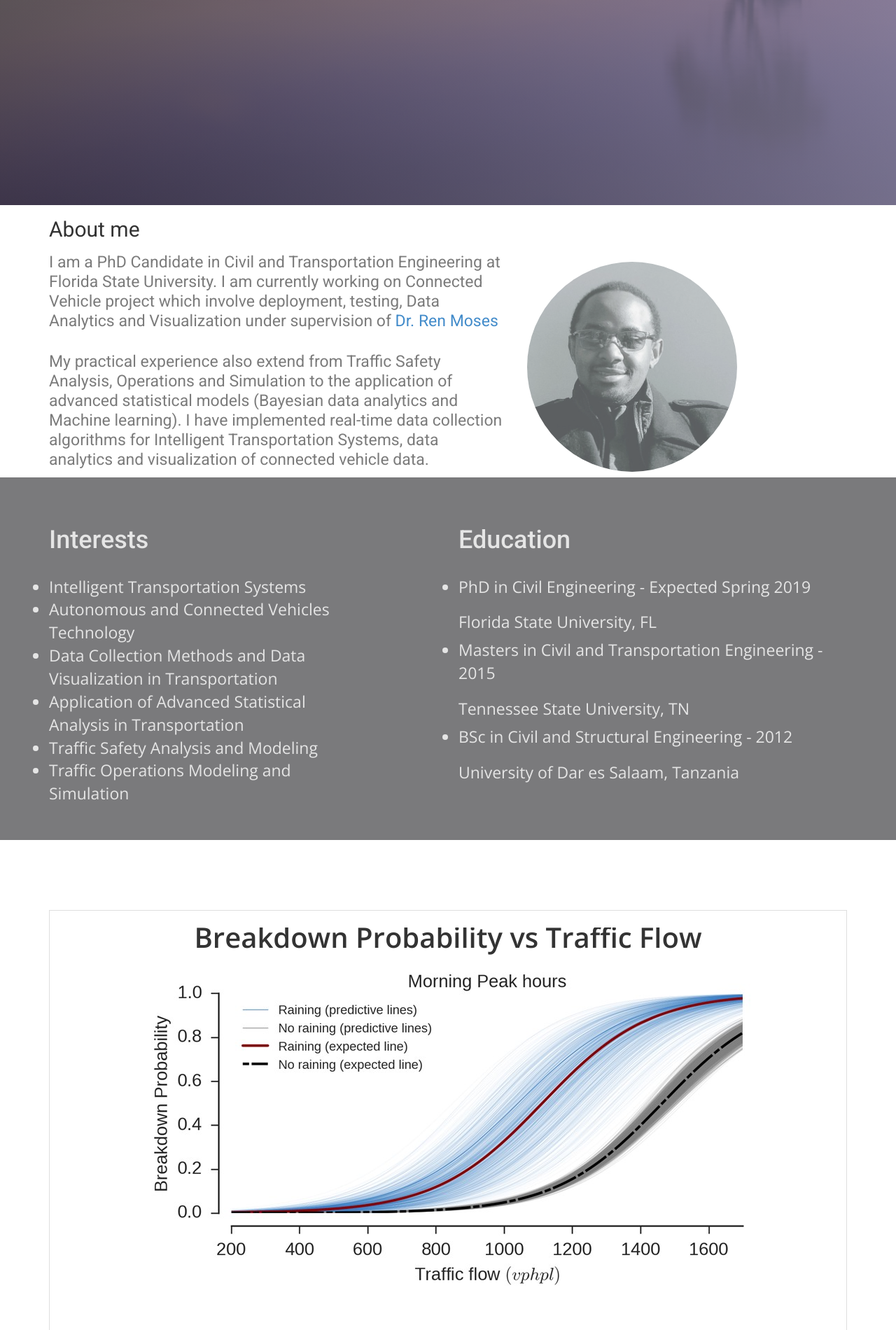
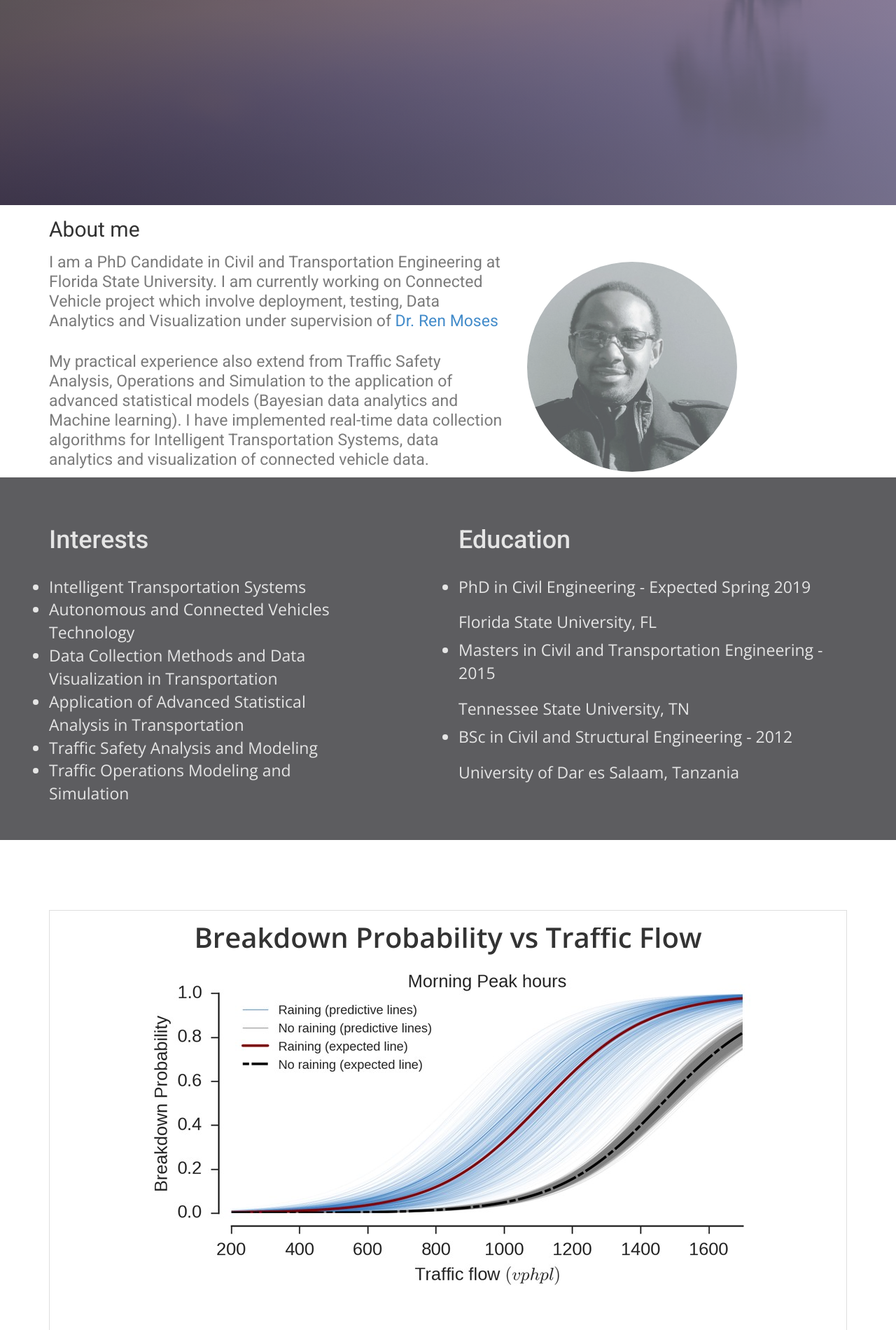
Before and after one commit to ekidando/Emma, a Jekyll site: the page built from index.html, in a window 1280 px wide. Shown: the part 556-2456 px from the top of the page at 70% size. Built offline with Jekyll 4.4.1, drawn with Linux system fonts in a browser that asks for light colours; nearby versions of some CDN libraries; some web fonts are replaced.

Commit message:
Update reserc.css

```diff
--- a/css/reserc.css
+++ b/css/reserc.css
@@ -15,7 +15,7 @@
     background-color: #efefef;
 }
 .selectedColorw {
-    background-color: #7a7a7c;
+    background-color: #5d5d60;
 }
 .selectedColorr{
     background-color: #5c5c5e;
```
